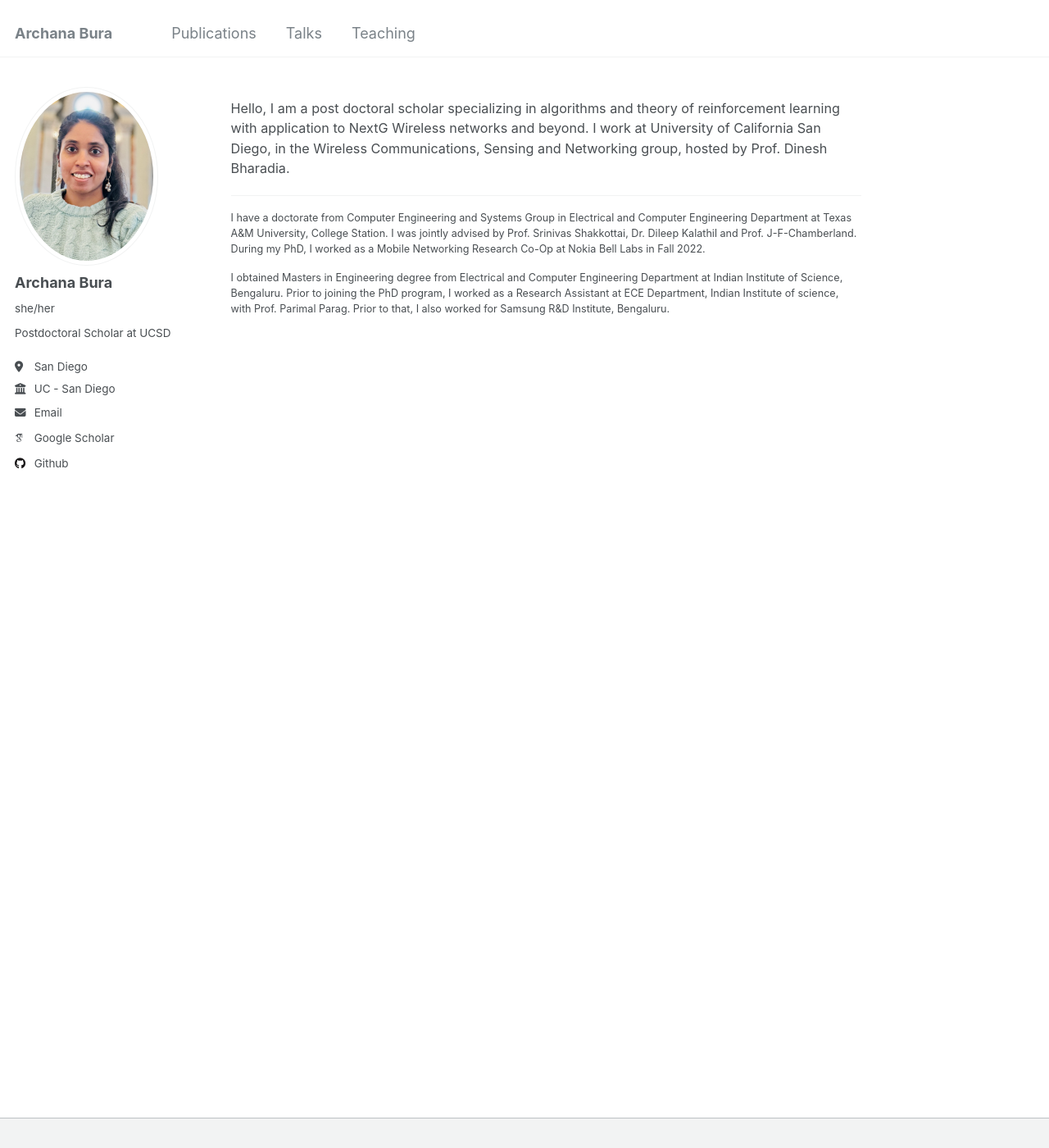
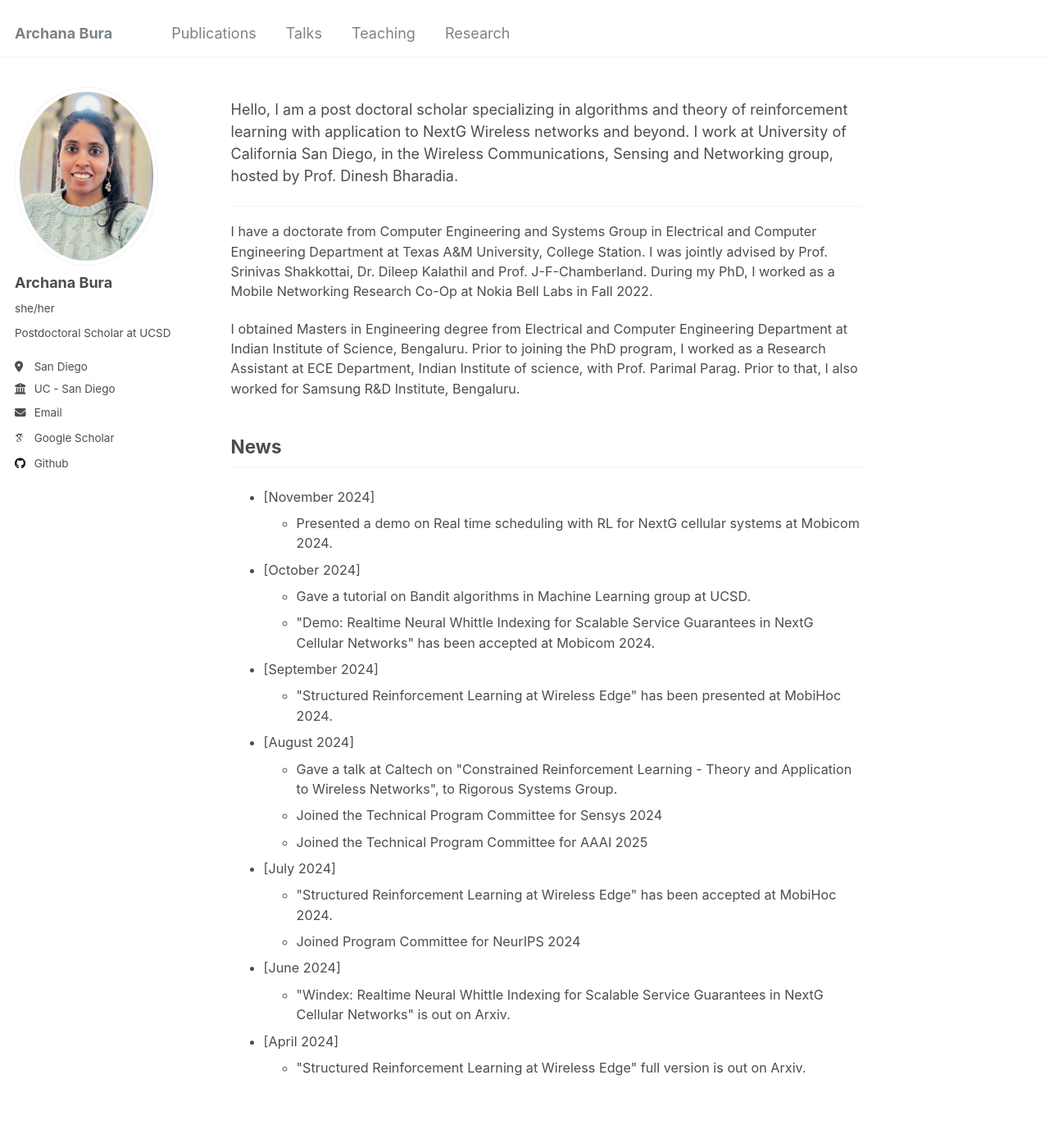
Before and after one commit to archanabura/archanabura.github.io, a Jekyll site: the page built from _pages/about.md, in a window 1280 px wide and 1400 px high. Shown: the whole window at 82% size. Built offline with Jekyll 4.4.1, drawn with Linux system fonts in a browser that asks for light colours; some web fonts are replaced.

Commit message:
research tab added

```diff
--- a/_config.yml
+++ b/_config.yml
@@ -76,10 +76,12 @@ author:
 
 # Publication Category - The following the list of publication categories and their headings
 publication_category:
+  patents:
+    title: 'Patents'
+  preprints:
+    title: 'Preprints'
   conferences:
     title: 'Conference Papers'
-  preprints:
-    title: 'Preprints'
   manuscripts:
     title: 'Journal Articles'
 
@@ -224,21 +226,24 @@ collections:
   talks:
     output: true
     permalink: /:collection/:path/
+  posts:
+    output: true
+    permalink: /:collection/:path/
 
 
 # These settings control how pages and collections are included in the site
 defaults:
-  # _posts
-  - scope:
-      path: ""
-      type: posts
-    values:
-      layout: single
-      author_profile: true
-      read_time: true
-      comments: true
-      share: true
-      related: true
+  # # _posts
+  # - scope:
+  #     path: ""
+  #     type: posts
+  #   values:
+  #     layout: single
+  #     author_profile: true
+  #     read_time: false
+  #     comments: true
+  #     share: true
+  #     related: true
   # _pages
   - scope:
       path: ""
--- a/_pages/about.md
+++ b/_pages/about.md
@@ -6,16 +6,51 @@ redirect_from:
   - /about/
   - /about.html
 ---
-<p style="font-size:90%;">
+
+<!-- archana: To add front page content, add here -->
+<p style="font-size:100%;">
 Hello, I am a post doctoral scholar specializing in algorithms and theory of reinforcement learning with application to NextG Wireless networks and beyond. I work at University of California San Diego, in the Wireless Communications, Sensing and Networking group, hosted by Prof. Dinesh Bharadia.
 </p>
 
 <hr>
 
-<p style="font-size:70%;">
+<p style="font-size:90%;">
 I have a doctorate from Computer Engineering and Systems Group in Electrical and Computer Engineering Department at Texas A&M University, College Station. I was jointly advised by Prof. Srinivas Shakkottai, Dr. Dileep Kalathil and Prof. J-F-Chamberland. During my PhD, I worked as a Mobile Networking Research Co-Op at Nokia Bell Labs in Fall 2022.
 </p>
 
-<p style="font-size:70%;">
+<p style="font-size:90%;">
  I obtained Masters in Engineering degree from Electrical and Computer Engineering Department at Indian Institute of Science, Bengaluru. Prior to joining the PhD program, I worked as a Research Assistant at ECE Department, Indian Institute of science, with Prof. Parimal Parag. Prior to that, I also worked for Samsung R&D Institute, Bengaluru.
 </p>
+
+<h2>News</h2>
+<p>
+            <ul>
+                <li style="font-size:90%;">[November 2024]
+                <ul> <li> Presented a demo on Real time scheduling with RL for NextG cellular systems at Mobicom 2024. </li> </ul> </li>
+                <li style="font-size:90%;">[October 2024]
+                <ul> <li> Gave a tutorial on Bandit algorithms in Machine Learning group at UCSD.</li>
+                <li> "Demo: Realtime Neural Whittle Indexing for Scalable Service Guarantees in NextG Cellular Networks" has been accepted at Mobicom 2024. </li>
+                </ul>
+                </li>
+                <!-- <li style="font-size:90%;"><strong>[October 2024]</strong> "Demo: Realtime Neural Whittle Indexing for Scalable Service Guarantees in NextG Cellular Networks" has been accepted at Mobicom 2024.</li> -->
+                <li style="font-size:90%;">[September 2024] <ul> <li>"Structured Reinforcement Learning at Wireless Edge" has been presented at MobiHoc 2024.</li> </ul> </li>
+                <li style="font-size:90%;">[August 2024]
+                <ul> <li> Gave a talk at Caltech on "Constrained Reinforcement Learning - Theory and Application to Wireless Networks", to Rigorous Systems Group.</li>
+                <li> Joined the Technical Program Committee for Sensys 2024 </li>
+                <li> Joined the Technical Program Committee for AAAI 2025 </li>
+                </ul>
+                </li>
+                <!-- <li style="font-size:90%;"><strong>[August 2024]</strong> Joined the Technical Program Committee for Sensys 2024.</li>
+                <li style="font-size:90%;"><strong>[August 2024]</strong> Joined the Technical Program Committee for AAAI 2025.</li> -->
+                <li style="font-size:90%;">[July 2024]
+                <ul> <li> "Structured Reinforcement Learning at Wireless Edge" has been accepted at MobiHoc 2024.</li>
+                <li> Joined Program Committee for NeurIPS 2024 </li>
+                </ul>
+                </li>
+                <li style="font-size:90%;">[June 2024]
+                <ul><li>"Windex: Realtime Neural Whittle Indexing for Scalable Service Guarantees
+  in NextG Cellular Networks" is out on Arxiv.</li></ul></li>
+  <li style="font-size:90%;">[April 2024]
+  <ul><li> "Structured Reinforcement Learning at Wireless Edge" full version is out on Arxiv.</li> </ul> </li>
+            </ul>
+</p>
--- a/_pages/publications.html
+++ b/_pages/publications.html
@@ -10,6 +10,7 @@ author_profile: true
 {% endif %}
 
 {% include base_path %}
+
 
 <!-- New style rendering if publication categories are defined -->
 {% if site.publication_category %}
```
Also changed, not shown: _data/navigation.yml (+26 -3 lines), _pages/research.md (added, +29 -0 lines), _pages/year-archive.html (+5 -5 lines), _publications/DOPENeurIPS.md (+3 -2 lines).
